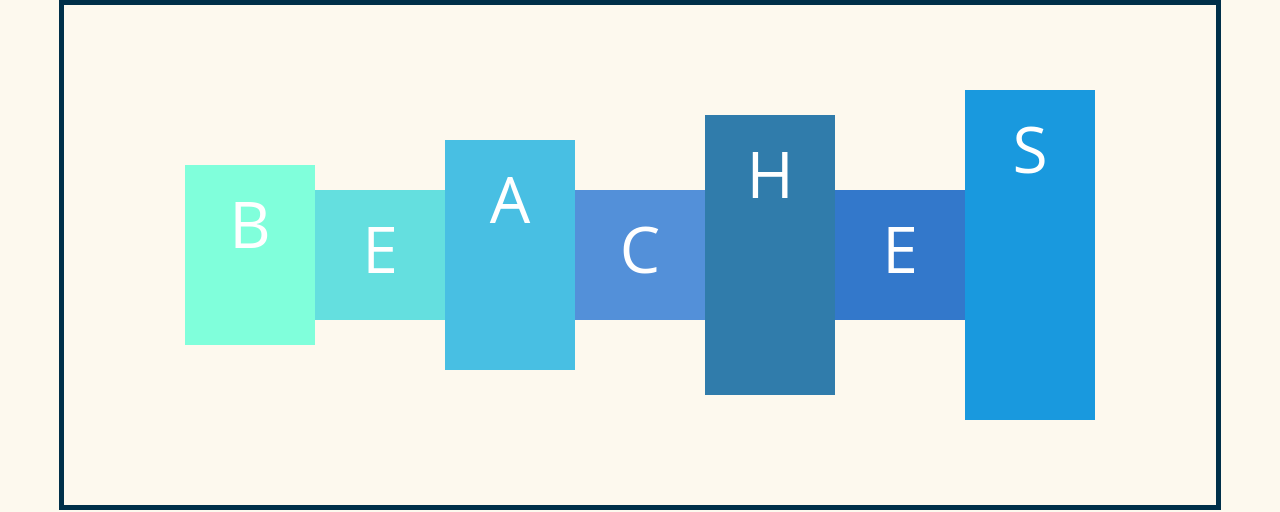
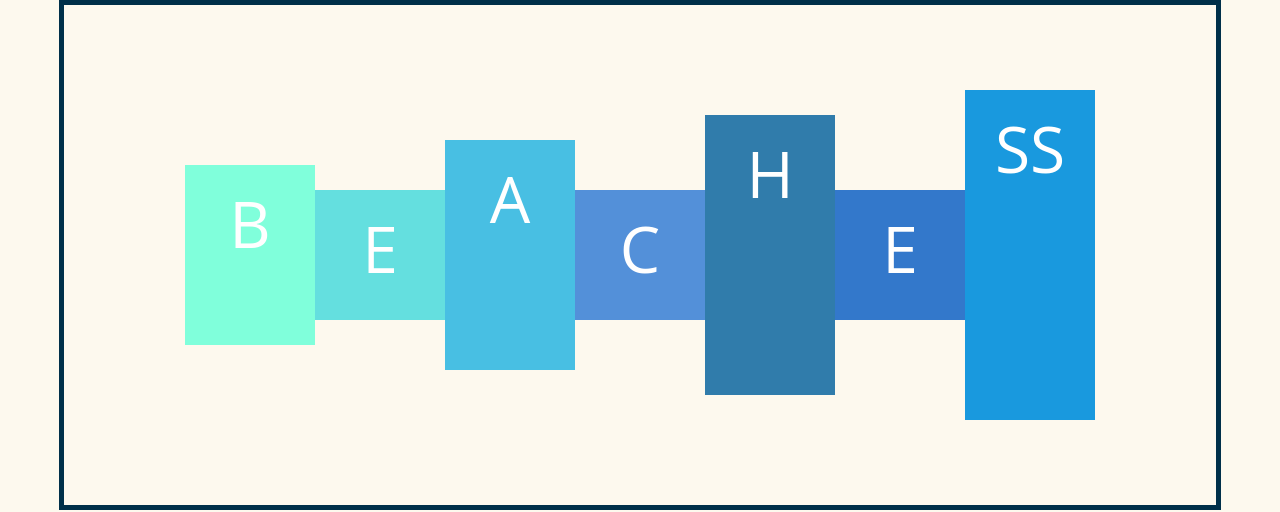
Before and after one commit to MichaelSey/Beach-gallery, a plain HTML site: page csspage.html in a window 1280 px wide. Shown: the top 512 px of the page. Drawn offline with Linux system fonts and the light colour scheme.

Commit message:
first commit

```diff
--- a/csspage.html
+++ b/csspage.html
@@ -19,7 +19,7 @@
             <div style="background-color: #5390d9">C</div>
             <div style="background-color: #307cab; height:250px;">H</div>
             <div style="background-color: #3378cb">E</div>
-            <div style="background-color: #1999de; height:300px;">S</div>
+            <div style="background-color: #1999de; height:300px;">SS</div>
 
         </section>
 
```
